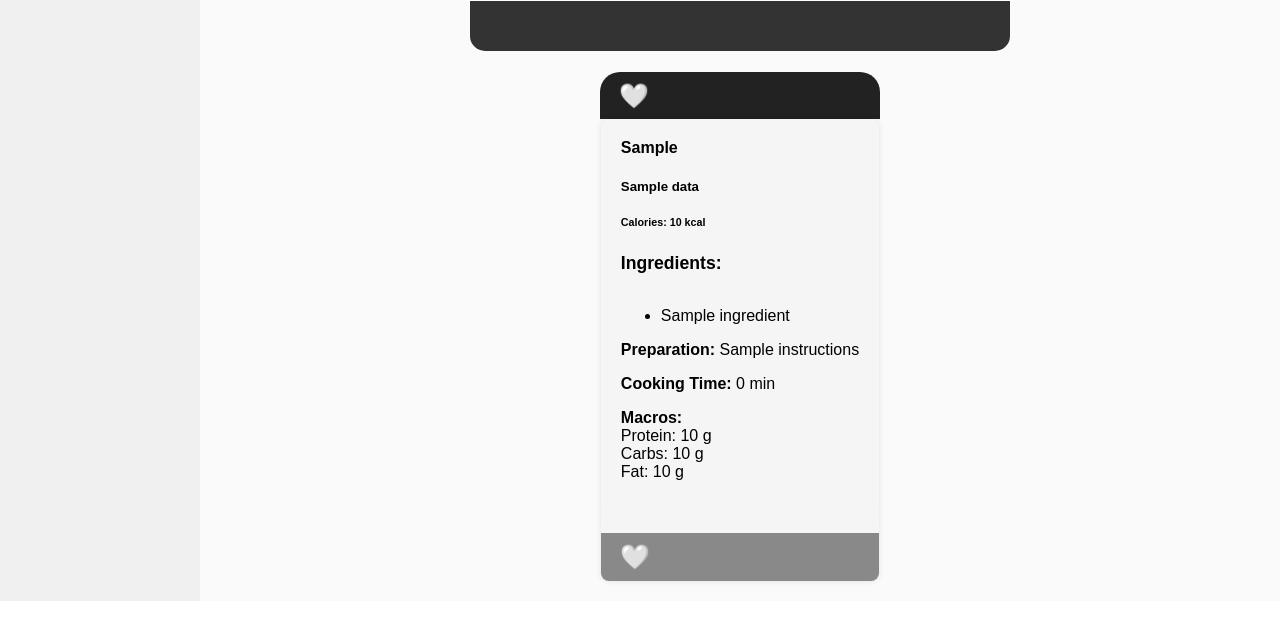
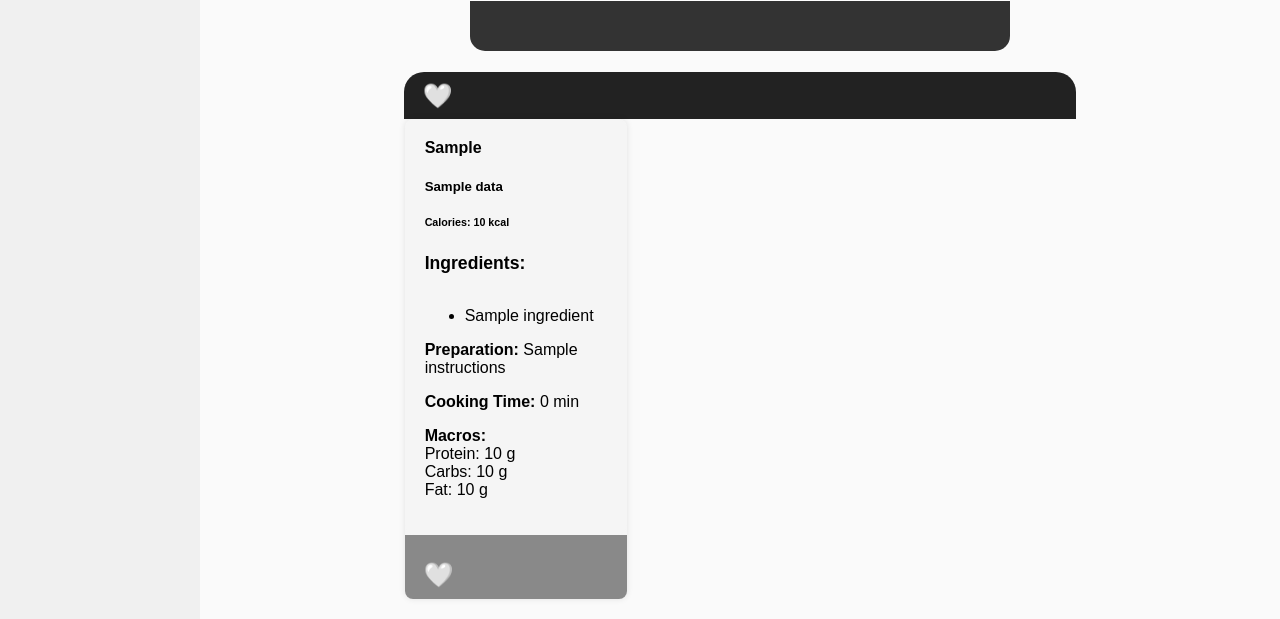
Before and after one commit to lextale/MealPlanGenerator, a Flask app: template app/templates/saved.html in a window 1280 px wide. Shown: the part 586-1205 px from the top of the page. Run offline with Flask 3, Linux system fonts and the light colour scheme; the visitor is signed in with stand-in values (Sample User, id 1); the template is opened without the code that fills it: most values are stand-ins (such as "Sample title", 1, 10 or a date in 2020).

Commit message:
Update saved.css

```diff
--- a/app/static/saved.css
+++ b/app/static/saved.css
@@ -344,19 +344,26 @@ background-color: transparent;
   justify-content: center;
   justify-items: start;
   align-items: stretch;
+  grid-template-columns: repeat(3, 0.8fr);
 }
 
 .col-md-4 {
   padding-left: 1px;
   padding-right: 1px;
-  grid-row: none;
+  display: flex;
+  flex-direction: column;
 }
 
 .card-meal-plan {
   background-color: whitesmoke;
   border-radius: 8px;
-  box-shadow: 0 0 6px rgba(0,0,0,0.1);
+  box-shadow: 0 0 6px rgba(0, 0, 0, 0.1);
+  height: 100%;
+  display: flex;
+  flex-direction: column;
+  justify-content: space-between;
 }
+
 
 .card-body {
   -ms-flex: 1 1 auto;
```
